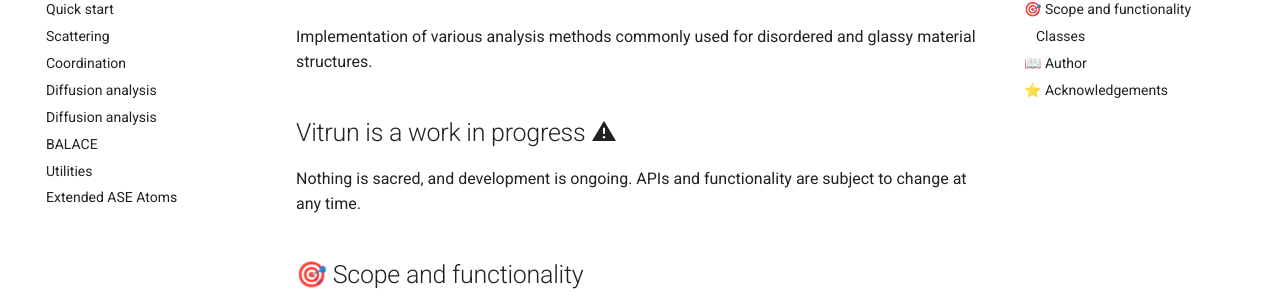
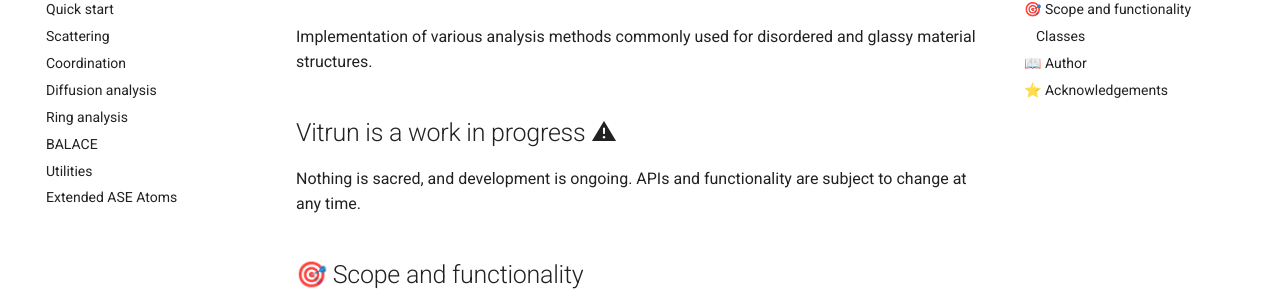
Before and after one commit to R-Chr/vitrum, an MkDocs documentation site: the page built from docs/index.md, in a window 1280 px wide. Shown: the part 156-457 px from the top of the page. Built offline with MkDocs 1.6.1 and Material for MkDocs 9.7.7, drawn with Linux system fonts in a browser that asks for light colours.

Commit message:
Update mkdocs.yml

```diff
--- a/mkdocs.yml
+++ b/mkdocs.yml
@@ -25,7 +25,7 @@ nav:
     - Scattering: vitrum/scattering.md
     - Coordination: vitrum/coordination.md
     - Diffusion analysis: vitrum/dynamics.md
-    - Diffusion analysis: vitrum/rings.md
+    - Ring analysis: vitrum/rings.md
     - BALACE: vitrum/balace.md
     - Utilities: vitrum/utilities.md
     - Extended ASE Atoms: vitrum/glass_atoms.md
```
